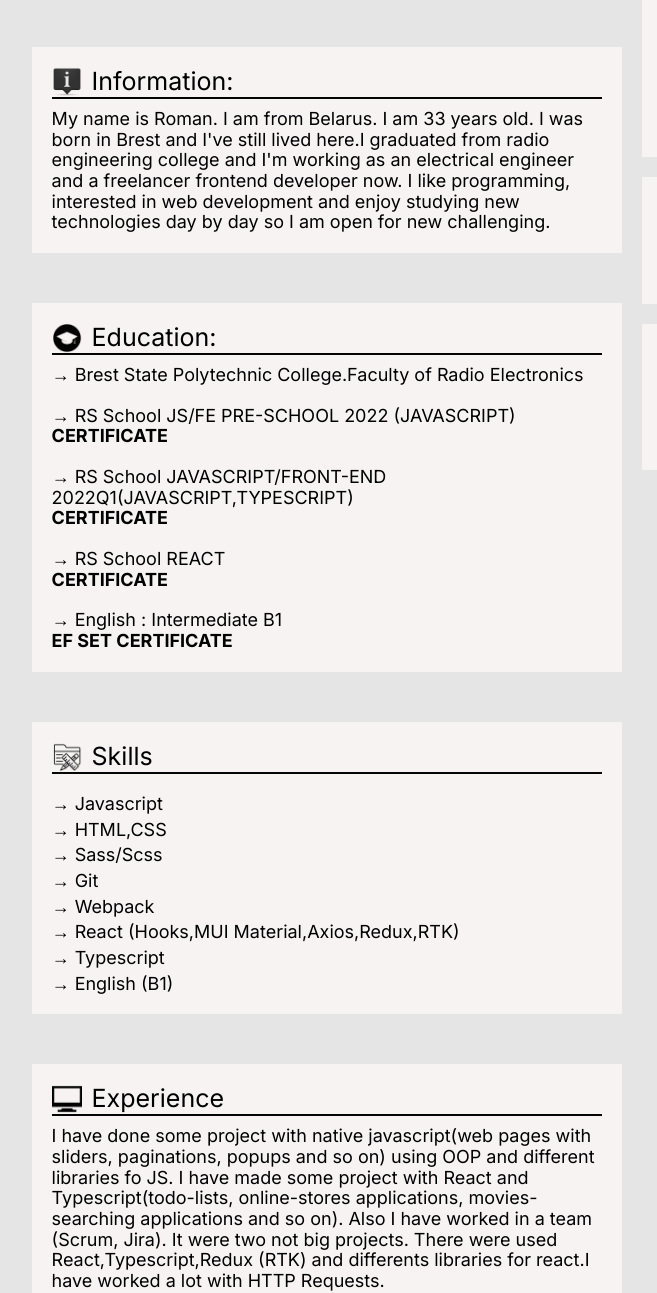
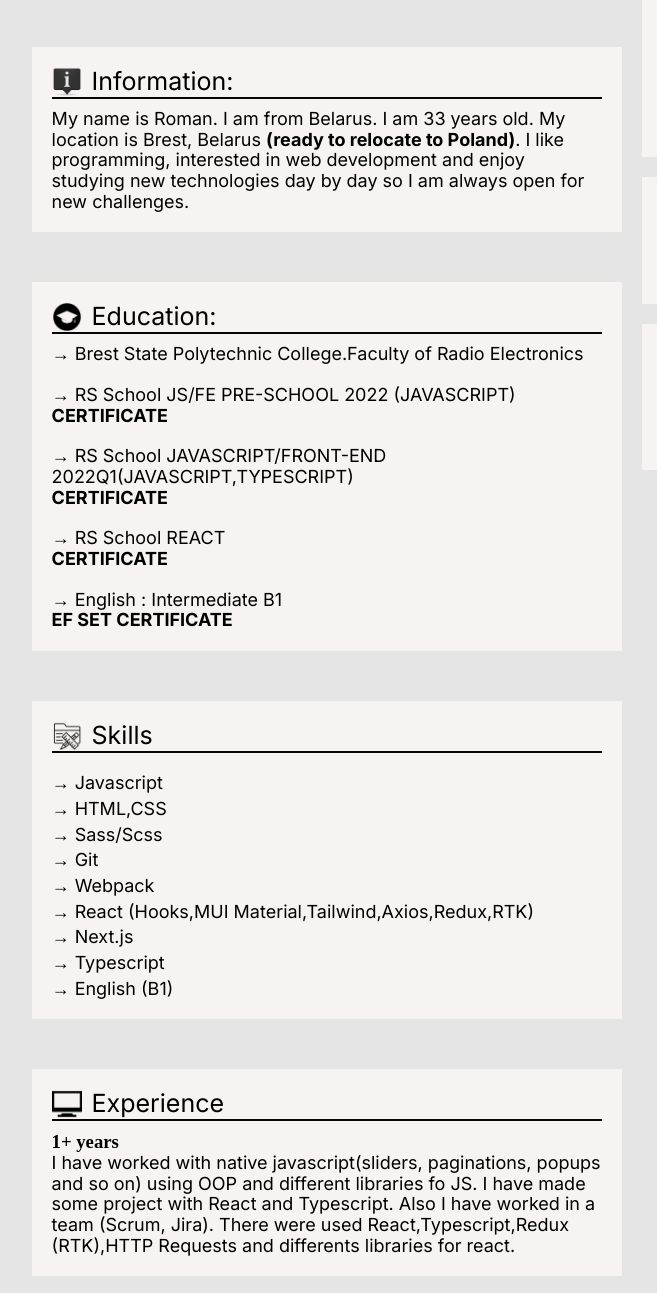
Before and after one commit to roman847/js-from-zero-to-hero, a website with bundled scripts: page index.html in a window 1280 px wide. Shown: the part 214-1507 px from the top of the page, 130-787 px from the left. Built offline with nearby package versions, Linux system fonts and the light colour scheme.

Commit message:
feat: update (date)

```diff
--- a/index.html
+++ b/index.html
@@ -51,10 +51,10 @@
             <h2 class="section__title">Information:</h2>
           </div>
           <div class="title__underline"></div>
-          <p class="list__item">My name is Roman. I am from Belarus. I am 33 years old. I was born in Brest and I've
-            still lived here.I graduated from radio engineering college and I'm working as an electrical engineer and
-            a freelancer frontend developer now. I like programming, interested in web development and enjoy studying
-            new technologies day by day so I am open for new challenging.</p>
+          <p class="list__item">My name is Roman. I am from Belarus. I am 33 years old. My location is Brest, Belarus
+            <b>(ready to relocate to Poland)</b>. I like programming, interested in web development and enjoy
+            studying new technologies day by day so I am always open for new challenges.
+          </p>
         </article>
         <article class="main__container">
           <div class="section__titleBlock">
@@ -89,7 +89,8 @@
             <li class="list__item">&#8594; Sass/Scss</li>
             <li class="list__item">&#8594; Git</li>
             <li class="list__item">&#8594; Webpack</li>
-            <li class="list__item">&#8594; React (Hooks,MUI Material,Axios,Redux,RTK)</li>
+            <li class="list__item">&#8594; React (Hooks,MUI Material,Tailwind,Axios,Redux,RTK)</li>
+            <li class="list__item">&#8594; Next.js</li>
             <li class="list__item">&#8594; Typescript</li>
             <li class="list__item">&#8594; English (B1)</li>
           </ul>
@@ -100,11 +101,12 @@
             <h2 class="section__title">Experience</h2>
           </div>
           <div class="title__underline"></div>
-          <p class="list__item">I have done some project with native javascript(web pages with sliders, paginations,
+          <h3>1+ years</h3>
+          <p class="list__item">
+            I have worked with native javascript(sliders, paginations,
             popups and so on) using OOP and different libraries fo JS. I have made some project with React and
-            Typescript(todo-lists, online-stores applications, movies-searching applications and so on). Also I have
-            worked in a team (Scrum, Jira). It were two not big projects. There were used React,Typescript,Redux (RTK)
-            and differents libraries for react.I have worked a lot with HTTP Requests.
+            Typescript. Also I have worked in a team (Scrum, Jira). There were used React,Typescript,Redux (RTK),HTTP
+            Requests and differents libraries for react.
           </p>
         </article>
         <article class="aside__container aside__projects">
@@ -112,14 +114,14 @@
             <img class="section__icon"
               src="assets/img/project-icon-business-management-icon-project-management-icon-png-favpng-05qyCDKe21ZX6CfmJZGaDXzN7.jpg"
               alt="icon">
-            <h2 class="section__title">Last projects</h2>
+            <h2 class="section__title">Example of my code</h2>
           </div>
           <div class="projects__slider">
             <div class="slider__line">
               <figure class="slider__item">
                 <a class="sliderItem__link link__deploy" href="https://github.com/roman847/pm-app" target="_blank">
                   <img class="slider__img" src="assets/img/slider/Screenshot_1.png" alt="slider-img">
-                  <a class="list__item link__deploy" href="https://jirnuy.netlify.app/" target="_blank">Deploy link</a>
+
                 </a>
               </figure>
               <figure class="slider__item">
@@ -131,10 +133,9 @@
                 </a>
               </figure class="slider__item">
               <figure>
-                <a class="sliderItem__link" href="https://github.com/roman847/react-movie-app" target="_blank">
-                  <img class="slider__img" src="assets/img/slider/Screenshot_3.png" alt="slider-img">
-                  <a class="list__item link__deploy" href="https://adorable-longma-a7f4ea.netlify.app/">Deploy link
-                    (with VPN)</a>
+                <a class="sliderItem__link" href="https://github.com/roman847/copy-fiver" target="_blank">
+                  <img class="slider__img" src="assets/img/slider/Screenshot4.png" alt="slider-img">
+
                 </a>
               </figure>
             </div>
```
Also changed, not shown: assets/img/slider/Screenshot4.png (added).
